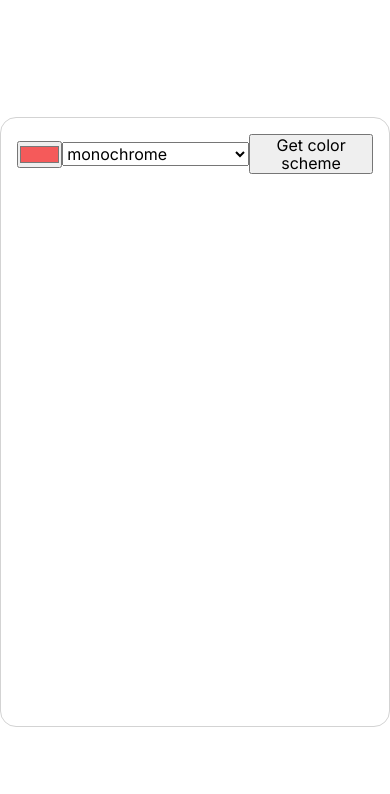
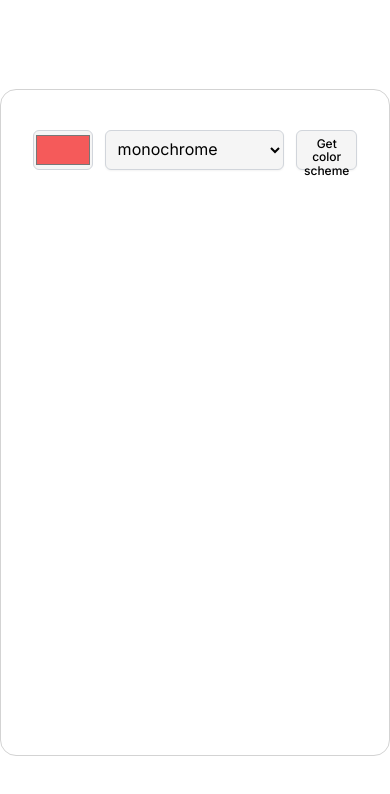
Before and after one commit to Youkwhan/color-scheme-generator, a plain HTML site: page index.html in a window 390 px wide. Drawn offline with nearby package versions, Linux system fonts and the light colour scheme; no server answers.

Commit message:
refactoring css and responsive

```diff
--- a/index.html
+++ b/index.html
@@ -21,8 +21,8 @@
 	<body>
 		<main>
 			<nav>
-				<input id="color-picker" type="color" value="#F55A5A" />
-				<select id="scheme-picker">
+				<input id="color-picker" class="color-picker" type="color" value="#F55A5A" />
+				<select id="scheme-picker" class="scheme-picker">
 					<option>monochrome</option>
 					<option>monochrome-dark</option>
 					<option>monochrome-light</option>
@@ -32,11 +32,11 @@
 					<option>triad</option>
 					<option>quad</option>
 				</select>
-				<button id="get-color" type="submit">Get color scheme</button>
+				<button id="get-color" class="get-color-btn" type="submit">Get color scheme</button>
 			</nav>
 			<div id="color-scheme" class="color-scheme"></div>
 			<div id="color-hex" class="color-hex"></div>
 		</main>
-		<script src="index.js"></script>
 	</body>
+    <script src="index.js"></script>
 </html>
--- a/index.js
+++ b/index.js
@@ -7,7 +7,7 @@ document.getElementById("get-color").addEventListener("click", () => {
 function getColorSchemeHTML(data) {
 	return data.colors
 		.map((color) => {
-			return `<div style="background-color:${color.hex.value}"></div>`;
+			return `<div class="generated-color" style="background-color:${color.hex.value}"></div>`;
 		})
 		.join("");
 }
@@ -16,7 +16,7 @@ function getColorSchemeHTML(data) {
 function getColorHexHTML(data) {
 	return data.colors
 		.map((color) => {
-			return `<div>${color.hex.value}</div>`;
+			return `<div class="generated-color">${color.hex.value}</div>`;
 		})
 		.join("");
 }
--- a/style.css
+++ b/style.css
@@ -27,39 +27,103 @@ body {
 	height: 100%;
 }
 
-html{
+html {
 	scroll-behavior: smooth;
 }
 
-body{
+body {
 	line-height: 1.5;
-    display: grid;
-    place-content: center;
 	font-family: var(--ff-primary);
+	display: flex;
+	align-items: center;
 }
 
-main{
-    max-width: 35em;
+main {
+	width: 100%;
+	max-width: 40em;
+	margin: 0 auto;
+
 	border: 1px solid lightgray;
 	border-radius: 1em;
 	padding: 1em;
 }
 
-nav{
-    display: flex;
-    justify-content: space-between;
-    align-items: center;
+/* typography */
+
+.scheme-picker {
+	font-size: var(--fs-500);
+	font-weight: var(--fw-regular);
 }
 
-.color-scheme{
-    display: grid;
-    grid-template: 32em / repeat(5, minmax(1em, 1fr)) ;
-}
-
-.color-hex{
-    display: grid;
-    grid-template: 2em / repeat(5, minmax(1em, 1fr));
+.get-color-btn,
+.color-hex {
 	font-size: var(--fs-400);
 	font-weight: var(--fw-semi-bold);
 	text-align: center;
 }
+
+/* button,input */
+
+.color-picker,
+.scheme-picker,
+.get-color-btn {
+	cursor: pointer;
+	background-color: whitesmoke;
+	border: 1px solid #d1d5db;
+	border-radius: 6px;
+}
+
+.get-color-btn,
+.scheme-picker {
+	padding: 0.5em;
+	box-shadow: 0px 1px 2px rgba(0, 0, 0, 0.05);
+}
+
+/* layout */
+
+nav {
+	display: flex;
+	justify-content: space-between;
+	gap: 0.75rem;
+	align-items: center;
+	padding: 1.5em 1em;
+}
+
+nav > * {
+	height: 2.5rem;
+	width: 100%;
+}
+
+nav > *:nth-child(1) {
+	flex: 1 1 20%;
+}
+nav > *:nth-child(2) {
+	flex: 1 1 60%;
+}
+nav > *:nth-child(3) {
+	flex: 1 1 20%;
+}
+
+nav > *:hover{
+ background-color: white;
+}
+
+.color-scheme {
+	display: grid;
+	grid-template: 32em / repeat(5, minmax(0.5em, 1fr));
+}
+
+.color-hex {
+	margin-top: 0.75em;
+	display: grid;
+	grid-template: 2em / repeat(5, minmax(0.5em, 1fr));
+}
+
+.generated-color {
+	transition: all 0.2s ease-in-out;
+}
+
+.generated-color:hover,
+.generated-color:focus {
+	transform: scale(1.05);
+}
```
Lines whose indentation alone changed are shown as unchanged.
